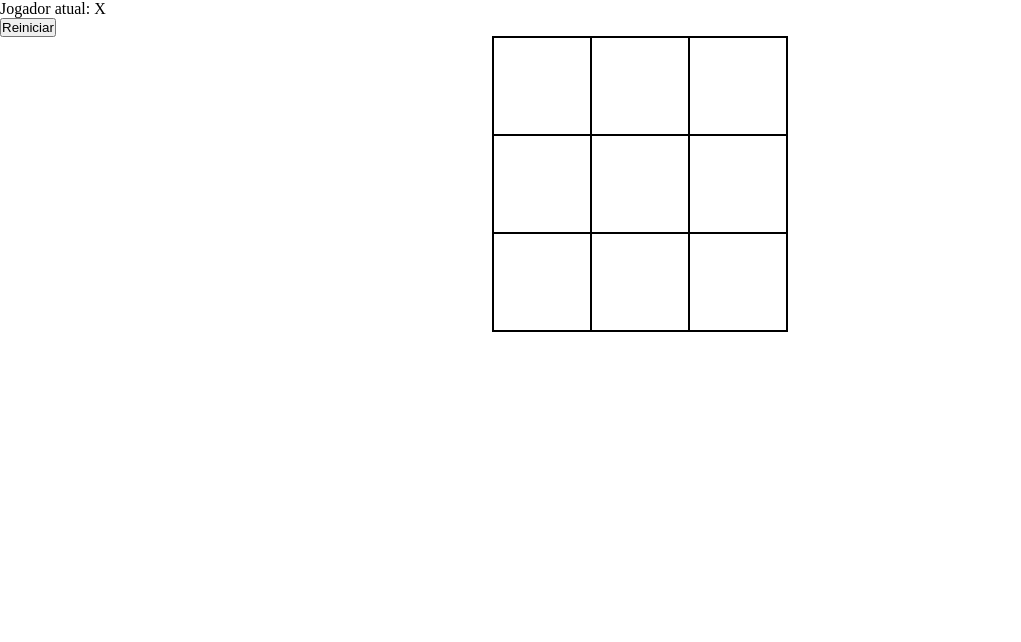
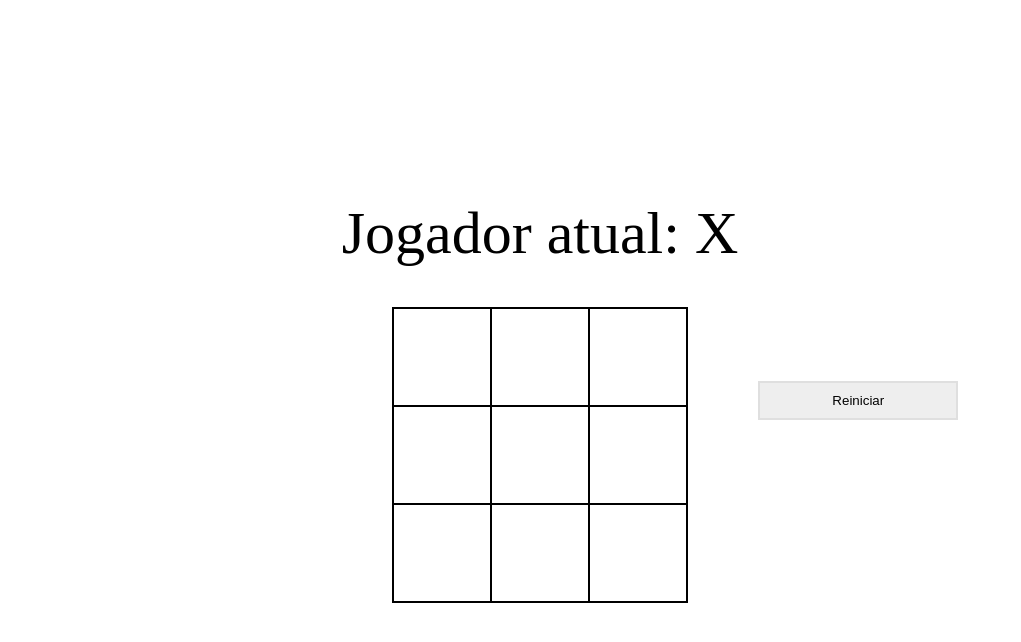
Before and after one commit to lLink01/Tic-Tac-Toe, a React app: page / in a window 1280 px wide. Shown: the whole page, without its empty margins (0-1021 px from the left). Built offline with nearby package versions, Linux system fonts and the light colour scheme.

Commit message:
Style addition and Box highlighted after win
""

```diff
--- a/public/index.html
+++ b/public/index.html
@@ -5,39 +5,14 @@
     <link rel="icon" href="%PUBLIC_URL%/favicon.ico" />
     <meta name="viewport" content="width=device-width, initial-scale=1" />
     <meta name="theme-color" content="#000000" />
-    <meta
-      name="description"
-      content="Web site created using create-react-app"
-    />
+
     <link rel="apple-touch-icon" href="%PUBLIC_URL%/logo192.png" />
-    <!--
-      manifest.json provides metadata used when your web app is installed on a
-      user's mobile device or desktop. See https://developers.google.com/web/fundamentals/web-app-manifest/
-    -->
     <link rel="manifest" href="%PUBLIC_URL%/manifest.json" />
-    <!--
-      Notice the use of %PUBLIC_URL% in the tags above.
-      It will be replaced with the URL of the `public` folder during the build.
-      Only files inside the `public` folder can be referenced from the HTML.
 
-      Unlike "/favicon.ico" or "favicon.ico", "%PUBLIC_URL%/favicon.ico" will
-      work correctly both with client-side routing and a non-root public URL.
-      Learn how to configure a non-root public URL by running `npm run build`.
-    -->
-    <title>React App</title>
+    <title>Tic tac toe</title>
   </head>
   <body>
-    <noscript>You need to enable JavaScript to run this app.</noscript>
     <div id="root"></div>
-    <!--
-      This HTML file is a template.
-      If you open it directly in the browser, you will see an empty page.
 
-      You can add webfonts, meta tags, or analytics to this file.
-      The build step will place the bundled scripts into the <body> tag.
-
-      To begin the development, run `npm start` or `yarn start`.
-      To create a production bundle, use `npm run build` or `yarn build`.
-    -->
   </body>
 </html>
--- a/src/components/Board/index.js
+++ b/src/components/Board/index.js
@@ -5,7 +5,7 @@
 
     const renderSquare = (i) => {
         return (<Square value={props.accessBoard(i)}
-            onClick={() => props.onClick(i)} />);
+            onClick={() => props.onClick(i)} isHighlighted={() => props.isHighlighted(i)} />);
     };
 
     return (
--- a/src/components/Board/style.js
+++ b/src/components/Board/style.js
@@ -1,9 +1,9 @@
 import style from 'styled-components'
 export const Container = style.div`
-    height: 100vh;
     div{
         display: flex;
         justify-content: center;
         align-items: center;
     }
+    margin: 20px;
 `
--- a/src/components/Game/index.js
+++ b/src/components/Game/index.js
@@ -1,12 +1,13 @@
 import React,{useState, useEffect} from 'react';
 import Board from '../Board';
+import { Container, Title, Main} from "./style";
 import findaWinner from "../../services/findaWinner";
 export default function Game(){
     const [history, setHistory] = useState([{"board": Array(9).fill(null)}]);
     const [isPlayer1, setIsPlayer1] = useState(true);
     const [status, setStatus] = useState("");
     const [stepNumber, setStepNumber] = useState(0);
-
+    const [box_highlighted, setBox_Highlighted] = useState([]);
     const [current, setCurrent] = useState(history[history.length - 1]);
 
     const moves = history.map((step, move) => {
@@ -26,11 +27,12 @@
         setIsPlayer1(step % 2 === 0);
       }
     useEffect(()=>{
-        console.log(history);
+        const winner = findaWinner(current.board);
+        setBox_Highlighted([]);
         setCurrent(history[stepNumber]);
-        const winner = findaWinner(current.board.slice());
         if(winner){
-            setStatus(`Vencedor: ${winner}`);
+            setBox_Highlighted(winner[1]);
+            setStatus(`Vencedor: ${winner[0]}`);
         }
         else if(stepNumber === 9){
             setStatus(`Empate`);
@@ -54,14 +56,19 @@
     }
 
     return(
-        <div className="game">
-        <div className="game-info">
-          <div>{status}</div>
-          <ol>{moves}</ol>
-        </div>
-        <div className="game-board">
-          <Board onClick={(i) => handleClick(i)}  accessBoard={(i) => current.board[i]}/>
-        </div>
-      </div>
+        <Main>
+        <Container>
+            <div className="game-info">
+                <Title>{status}</Title>
+            </div>
+            <div className="game-board">
+                <Board onClick={(i) => handleClick(i)}
+                        accessBoard={(i) => current.board[i]}
+                        isHighlighted={(i) => box_highlighted.includes(i)}
+                        />
+            </div>
+        </Container>
+        <ul>{moves}</ul>
+      </Main>
     );
 }
--- /dev/null
+++ b/src/components/Game/style.js
@@ -0,0 +1,28 @@
+import style from 'styled-components'
+export const Container = style.div`
+    display: flex;
+    align-items: center;
+    flex-direction: column;
+`
+export const Main = style.main`
+    height: 100vh;
+    display: flex;
+    justify-content: center;
+    align-items: center;
+    ul{
+        list-style: none;
+        margin: 2px, 50px;
+    }
+    button{
+        align-self: center;
+        padding: 10px 20px;
+        width: 200px;
+        background: #eee;
+        border: 2px solid rgb( 209, 209, 209, 0.5)
+    }
+`
+export const Title = style.div`
+    background: #fff;
+    padding: 20px;
+    font-size: 60px;
+`
--- a/src/components/Square/index.js
+++ b/src/components/Square/index.js
@@ -2,6 +2,6 @@
 import { Box } from "./style";
 export default (props) => {
     return(
-    <Box onClick={() => props.onClick()}>{props.value}</Box>
+    <Box onClick={() => props.onClick()} isHighlighted={props.isHighlighted()}>{props.value}</Box>
     );
 }
--- a/src/components/Square/style.js
+++ b/src/components/Square/style.js
@@ -1,6 +1,7 @@
 import style from 'styled-components';
 export const Box = style.div`
-    background: #fff;
+    background: ${props => props.isHighlighted? "#ccc" : "#fff"};
+    #fff;
     padding: 20px;
     width: 100px;
     height: 100px;
@@ -10,4 +11,5 @@
     &:hover{
         cursor: pointer;
     }
+
 `
--- a/src/services/findaWinner.js
+++ b/src/services/findaWinner.js
@@ -12,11 +12,8 @@
     ]
     for (let i = 0; i < lines.length; i++) {
         const [p1, p2, p3] = lines[i];
-        if(!actual_game[p1]){
-            return null;
-        }
-        else if(actual_game[p1] === actual_game[p2] && actual_game[p2] === actual_game[p3]){
-            return actual_game[p1];
+        if(actual_game[p1] && actual_game[p1] === actual_game[p2] && actual_game[p2] === actual_game[p3]){
+            return [actual_game[p1], lines[i]];
         }
     }
 
```
